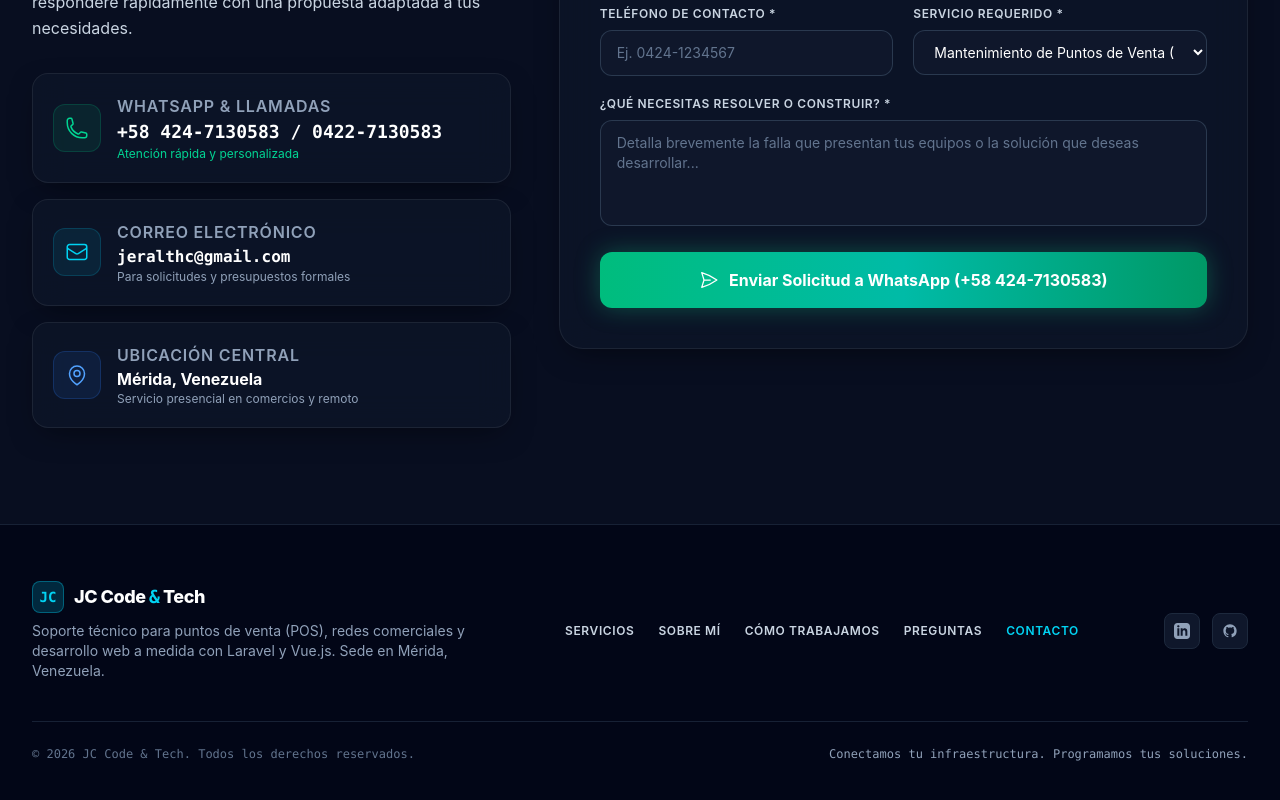
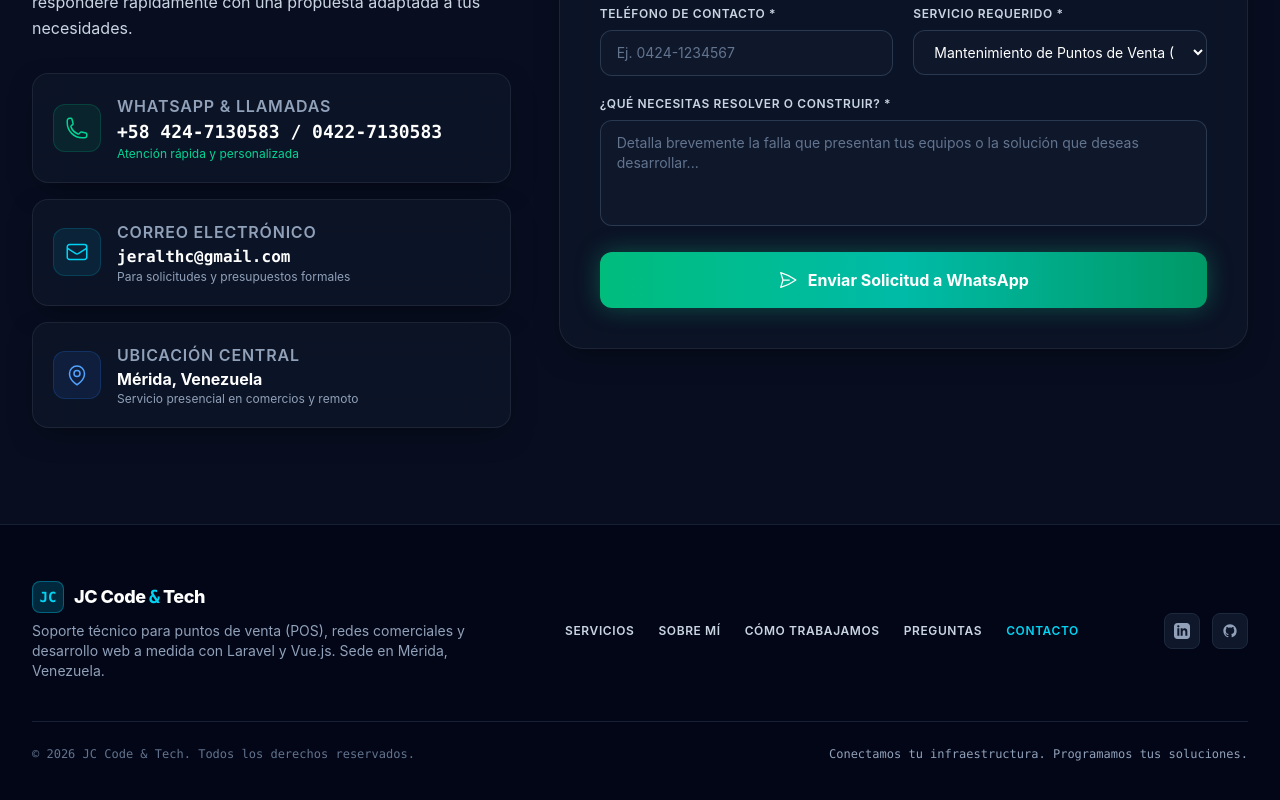
Before and after one commit to Jeralthc/jc-code-tech, a Vue app: page / in a window 1280 px wide. Shown: the part 5943-6743 px from the top of the page. Built offline with nearby package versions, Linux system fonts and the light colour scheme.

Commit message:
fix: simplificar texto de boton a Enviar Solicitud a WhatsApp

```diff
--- a/src/components/ContactSection.vue
+++ b/src/components/ContactSection.vue
@@ -180,7 +180,7 @@ const sendWhatsApp = () => {
                 class="w-full rounded-xl bg-gradient-to-r from-emerald-500 via-teal-500 to-emerald-600 hover:from-emerald-400 hover:to-teal-500 py-4 text-base font-bold text-white shadow-[0_0_25px_rgba(16,185,129,0.35)] hover:shadow-[0_0_35px_rgba(16,185,129,0.6)] transition-all duration-300 flex items-center justify-center gap-2.5 hover:scale-[1.01]"
               >
                 <PaperAirplaneIcon class="w-5 h-5" />
-                <span>Enviar Solicitud a WhatsApp (+58 424-7130583)</span>
+                <span>Enviar Solicitud a WhatsApp</span>
               </button>
 
               <div v-if="isSubmitted" class="p-4 rounded-xl bg-emerald-950/60 border border-emerald-500/40 text-emerald-300 text-xs flex items-center gap-2 font-sans">
```
